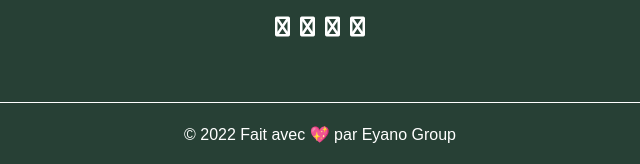
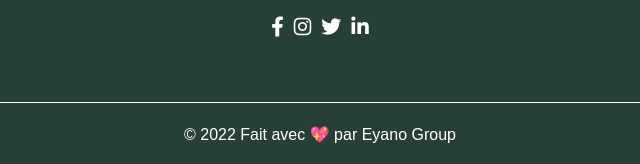
Before and after one commit to meldi-akelax/Yetu-group-site, a plain HTML site: page index.html in a window 1280 px wide. Shown: the part 4679-4843 px from the top of the page, 320-960 px from the left. Drawn offline with Linux system fonts and the light colour scheme; some packages are replaced by stand-ins of ours; a web font is replaced by a local one.

Commit message:
refacor: asertjks

```diff
--- a/index.html
+++ b/index.html
@@ -663,16 +663,16 @@
                 </div>
                 <div class="social-box">
                     <a href="">
-                        <i class="fa fa-facebook" aria-hidden="true"></i>
+                        <i class="fa-brands fa-facebook-f"></i>
                     </a>
                     <a href="">
-                        <i class="fa fa-twitter" aria-hidden="true"></i>
+                        <i class="fa-brands fa-instagram"></i>
                     </a>
                     <a href="">
-                        <i class="fa fa-instagram" aria-hidden="true"></i>
+                        <i class="fa-brands fa-twitter"></i>
                     </a>
                     <a href="">
-                        <i class="fa fa-youtube" aria-hidden="true"></i>
+                        <i class="fa-brands fa-linkedin-in"></i>
                     </a>
                 </div>
             </div>
```
